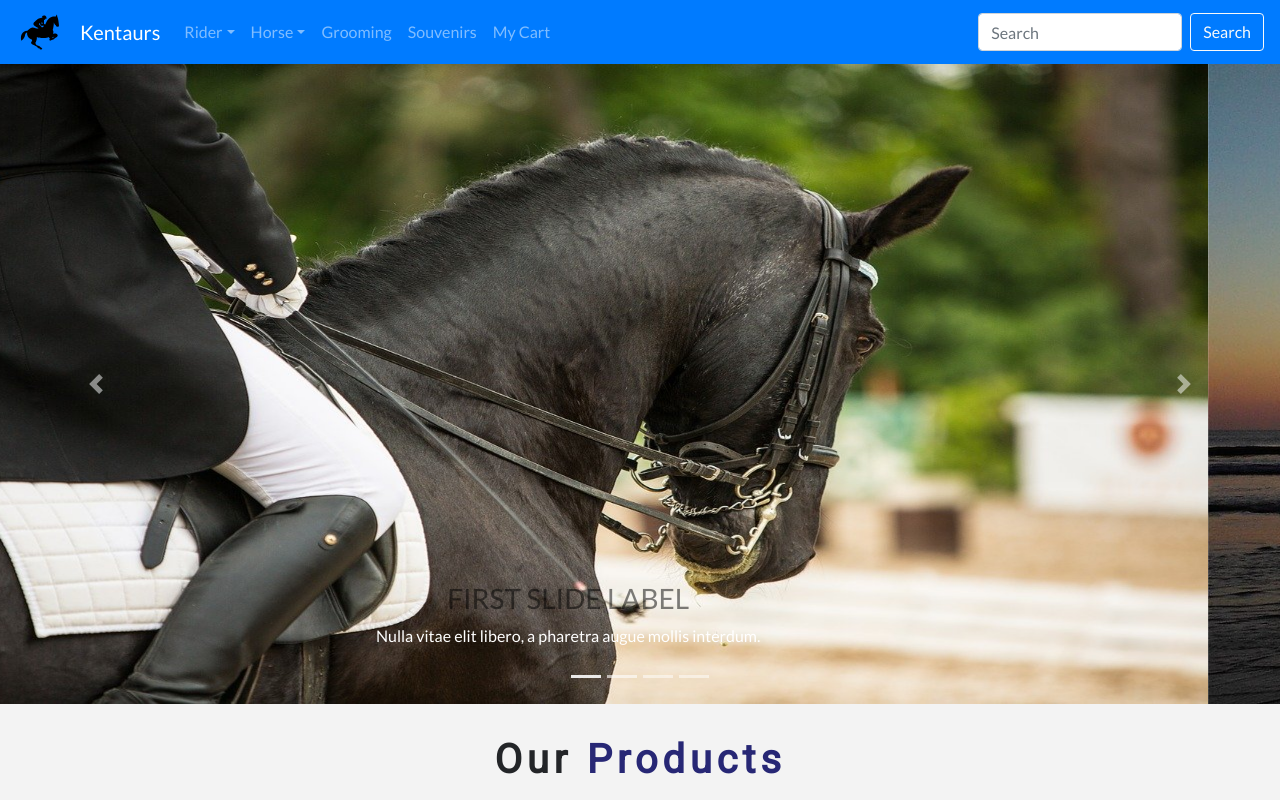
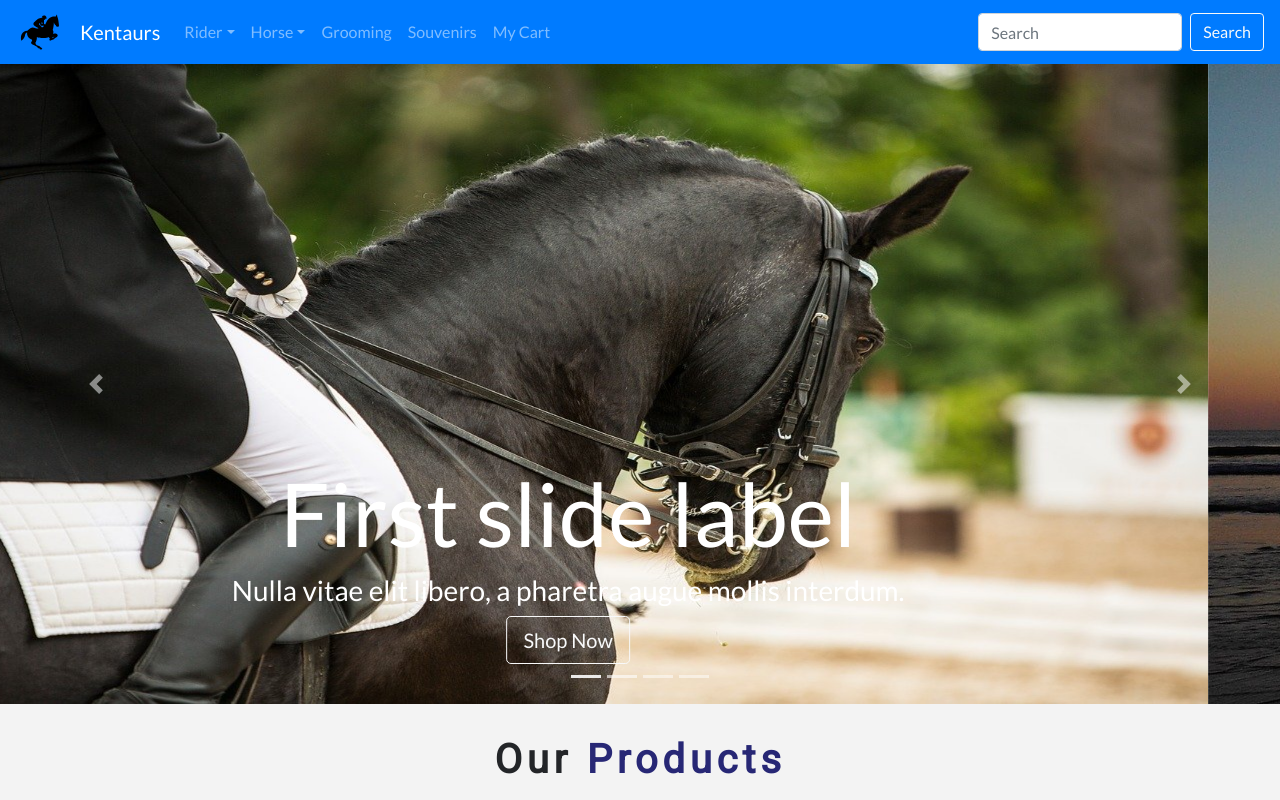
Before and after one commit to Bassa00/shopping-cart, a React (Create React App) app: page / in a window 1280 px wide. Shown: the top 800 px of the page. Built offline with nearby package versions, Linux system fonts and the light colour scheme.

Commit message:
slider labels

```diff
--- a/src/components/subs/Slider.js
+++ b/src/components/subs/Slider.js
@@ -13,8 +13,9 @@ export default class Slider extends Component {
             alt="First slide"
           />
           <Carousel.Caption>
-          <h3 className="text-uppercase text-black-50 align-text-center" >First slide label</h3>
-            <p>Nulla vitae elit libero, a pharetra augue mollis interdum.</p>
+          <h1 className="display-2">First slide label</h1>
+            <h3>Nulla vitae elit libero, a pharetra augue mollis interdum.</h3>
+            <button type="button" className="btn btn-outline-light btn-lg">Shop Now</button>
           </Carousel.Caption>
         </Carousel.Item>
         <Carousel.Item>
@@ -26,8 +27,9 @@ export default class Slider extends Component {
           />
 
           <Carousel.Caption>
-          <h3 className="text-uppercase text-black-50 align-text-center" >Second slide label</h3>
-            <p>Lorem ipsum dolor sit amet, consectetur adipiscing elit.</p>
+          <h1 className="display-2">Second slide label</h1>
+            <h3>Lorem ipsum dolor sit amet, consectetur adipiscing elit.</h3>
+            <button type="button" className="btn btn-outline-light btn-lg">Shop Now</button>
           </Carousel.Caption>
         </Carousel.Item>
         <Carousel.Item>
@@ -39,10 +41,11 @@ export default class Slider extends Component {
           />
 
           <Carousel.Caption>
-            <h3 className="text-uppercase text-black-50 align-text-center" >Third slide label</h3>
-            <p>
+          <h1 className="display-2">Third slide label</h1>
+            <h3>
               Praesent commodo cursus magna, vel scelerisque nisl consectetur.
-            </p>
+            </h3>
+            <button type="button" className="btn btn-outline-light btn-lg">Shop Now</button>
           </Carousel.Caption>
         </Carousel.Item>
 
@@ -54,8 +57,9 @@ export default class Slider extends Component {
             alt="First slide"
           />
           <Carousel.Caption>
-          <h3 className="text-uppercase text-black-50 align-text-center" >Fourth slide label</h3>
-            <p>Nulla vitae elit libero, a pharetra augue mollis interdum.</p>
+          <h1 className="display-2">Fourth slide label</h1>
+            <h3>Nulla vitae elit libero, a pharetra augue mollis interdum.</h3>
+            <button type="button" className="btn btn-outline-light btn-lg">Shop Now</button>
           </Carousel.Caption>
         </Carousel.Item>
       </Carousel>
```
